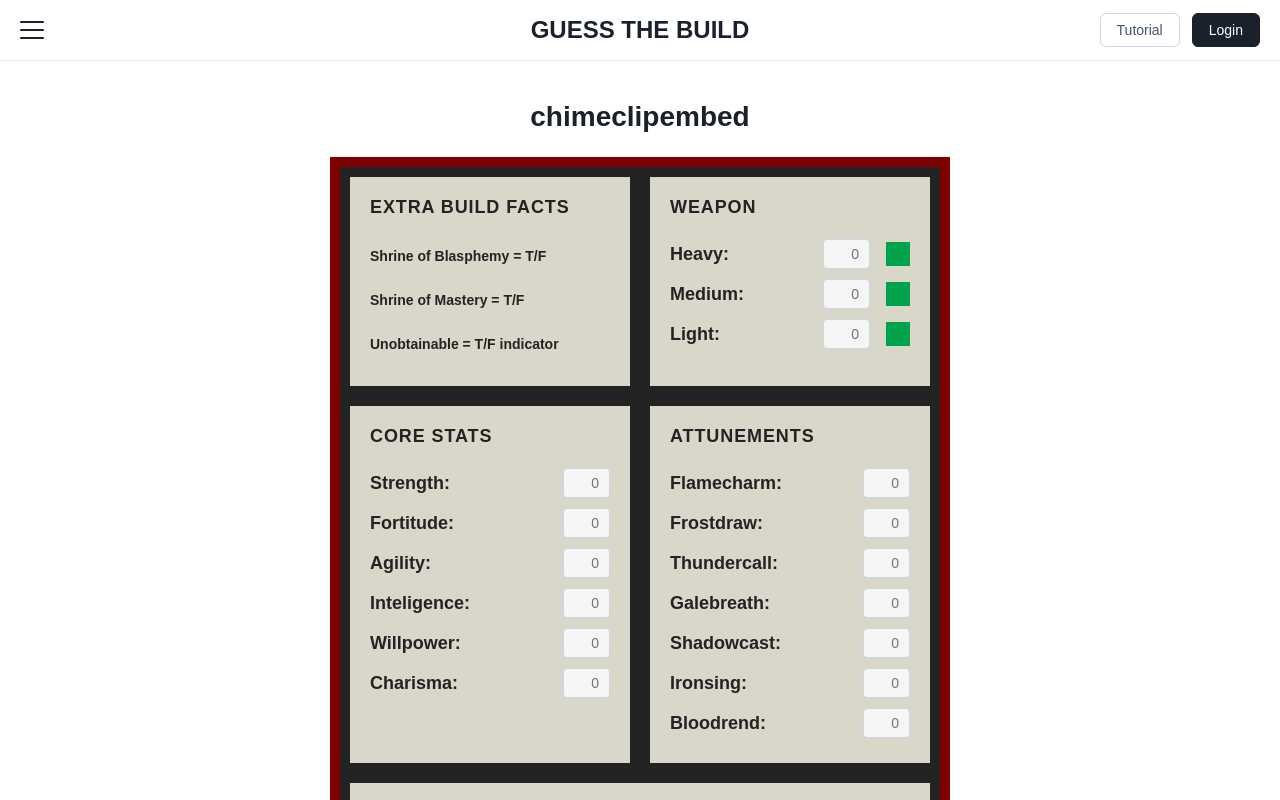
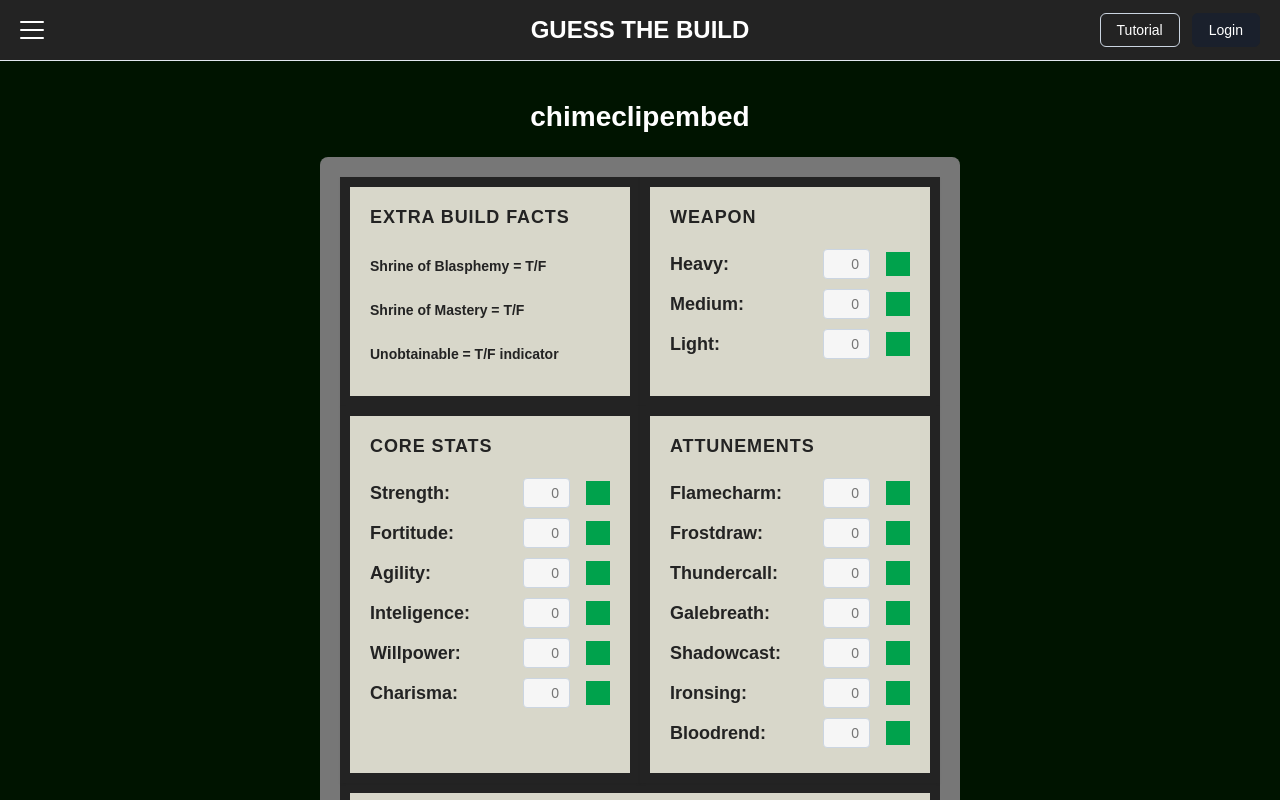
Before and after one commit to MATEW-V/DW_GTB, a React (Vite) app in the folder client/: page / in a window 1280 px wide. Built offline with nearby package versions, Linux system fonts and the light colour scheme.

Commit message:
css updated with matthew zephx approval

```diff
--- a/client/src/App.css
+++ b/client/src/App.css
@@ -4,7 +4,7 @@ html, body, #root {
   padding: 0;
   width: 100%;
   height: 100vh;
-  background-color: #ffffff; /* Global default background */
+  background-color: #001400; /* Global default background */
   font-family: Arial, sans-serif;
   overflow-x: hidden; /* Prevents awkward side-scrolling on mobile */
 }
--- a/client/src/components/Feature.css
+++ b/client/src/components/Feature.css
@@ -1,11 +1,12 @@
 .feature-wrapper {
   width: 100%;
-  max-width: 620px;
+  max-width: 640px;
   height: 100%;
   max-height: 1400px;
   margin: 0 auto;
-  padding: 10px;
-  background-color: rgb(127, 0, 0);
+  padding: 20px;
+  background-color: #777777;
+  border-radius: 8px;
   box-sizing: border-box;
 }
 
--- a/client/src/components/Feature.jsx
+++ b/client/src/components/Feature.jsx
@@ -42,10 +42,12 @@ export default function Feature() {
   };
 
   const handleLoadPre = () => {
-    if (!preCoreValues.every(element => element === "") && (!preAttunValues.every(element => element === ""))) {
+    if (!preCoreValues.every(element => element === "")) {
       setCoreValues(preCoreValues);
+      setPreCoreValues(Array(9).fill(''));
+    }
+    if (!preAttunValues.every(element => element === "")) {
       setAttunValues(preAttunValues);
-      setPreCoreValues(Array(9).fill(''));
       setPreAttunValues(Array(7).fill(''));
     }
   }
@@ -166,8 +168,8 @@ export default function Feature() {
           </div>
         </div>
 
-        {/* weapon */}
-        <div className="feature-part-card">
+
+        <div className="feature-part-card">{/* weapon */}
           <h3 className="part-title">Weapon</h3>
           <div className="vertical-rows-container">
             {coreLabels.slice(6, 9).map((coreLabels, index) => (
@@ -189,8 +191,7 @@ export default function Feature() {
       </div>
 
       <div className="feature-side-grid">
-        {/* Core stats */}
-        <div className="feature-part-card">
+        <div className="feature-part-card">{/* Core stats */}
           <h3 className="part-title">Core Stats</h3>
           <div className="vertical-rows-container">
             {coreLabels.slice(0, 6).map((coreLabels, index) => (
@@ -204,14 +205,13 @@ export default function Feature() {
                   value={coreValues[index]}
                   onChange={(e) => handleStatChange('A', index, e.target.value)}
                 />
-                <div className="buildindicator"></div>
+                <div className="stat-indicator"></div>
               </div>
             ))}
           </div>
         </div>
 
-        {/* Attunement stats*/}
-        <div className="feature-part-card">
+        <div className="feature-part-card">{/* Attunement stats*/}
           <h3 className="part-title">Attunements</h3>
           <div className="vertical-rows-container">
             {attunmentLabels.map((attunmentLabels, index) => (
@@ -225,13 +225,14 @@ export default function Feature() {
                   value={attunValues[index]}
                   onChange={(e) => handleStatChange('B', index, e.target.value)}
                 />
-                <div className="buildindicator"></div>
+                <div className="stat-indicator"></div>
               </div>
             ))}
           </div>
         </div>
+      </div>
 
-      </div>{/* featuresidegrid */}
+      {/* shrine, submit, extra buttons*/}
       <div className="feature-buttons">
         <h3 className="part-title">SHRINES & BUTTONS</h3>
         <p className="feature-label-text">Points Remaining: {pointsRemaining}</p>
@@ -239,7 +240,7 @@ export default function Feature() {
         <button className="soo" onClick={handleLoadPre}>Load Preshrine</button>
         <button className="reset" onClick={handleReset}>Reset</button>
         <button className="submit">Submit</button>
-      </div> {/* shrine, submit, extra buttons*/}
+      </div>
     </div>
   );
 }
--- a/client/src/components/Footer.css
+++ b/client/src/components/Footer.css
@@ -4,8 +4,8 @@
   align-items: center;
   height: 60px; /* Same exact height as the header */
   padding: 0 20px;
-  border-top: 1px solid #e2e8f0; /* Flipped to top border, matching grey line */
-  background-color: #ffffff;
+  border-top: 1px solid #ffffff; /* Flipped to top border, matching grey line */
+  background-color: #232323;
   margin-top: auto; /* Keeps footer pinned to viewport bottom */
 }
 
@@ -42,12 +42,12 @@
   font-weight: 700;
   letter-spacing: 0.05em;
   margin: 0;
-  color: #1a202c;
+  color: #ffffff;
 }
 
 .footer-subtext {
   font-size: 10px;
-  color: #94a3b8;
+  color: #aeb4bd;
   margin: 2px 0 0 0;
 }
 
@@ -55,7 +55,7 @@
 .social-btn {
   background: none;
   border: none;
-  color: #475569;
+  color: #ffffff;
   cursor: pointer;
   display: flex;
   align-items: center;
--- a/client/src/components/Header.css
+++ b/client/src/components/Header.css
@@ -5,7 +5,7 @@
   height: 60px;
   padding: 0 20px;
   border-bottom: 1px solid #e2e8f0;
-  background-color: #ffffff;
+  background-color: #232323;
 }
 
 .header-left, .header-right {
@@ -23,7 +23,7 @@
   font-size: 24px;
   font-weight: 700;
   margin: 0;
-  color: #1a202c;
+  color: #ffffff;
   text-align: center;
 }
 
@@ -43,7 +43,7 @@
 .menu-line {
   width: 100%;
   height: 2px;
-  background-color: #1a202c;
+  background-color: #ffffff;
   border-radius: 2px;
 }
 
@@ -60,12 +60,13 @@
 .tutorial-btn {
   background: none;
   border: 1px solid #cbd5e1;
-  color: #475569;
+  color: #ffffff;
 }
 
 .tutorial-btn:hover {
   background-color: #f8fafc;
   border-color: #94a3b8;
+  color: #232323
 }
 
 .login-btn {
--- a/client/src/views/MainView.css
+++ b/client/src/views/MainView.css
@@ -15,6 +15,6 @@
   margin: 0 0 24px 0; /* Adds crisp spacing below the text before the feature grid starts */
   font-size: 28px;
   font-weight: 700;
-  color: #1a202c;
+  color: #ffffff;
   font-family: Arial, sans-serif;
 }
```
